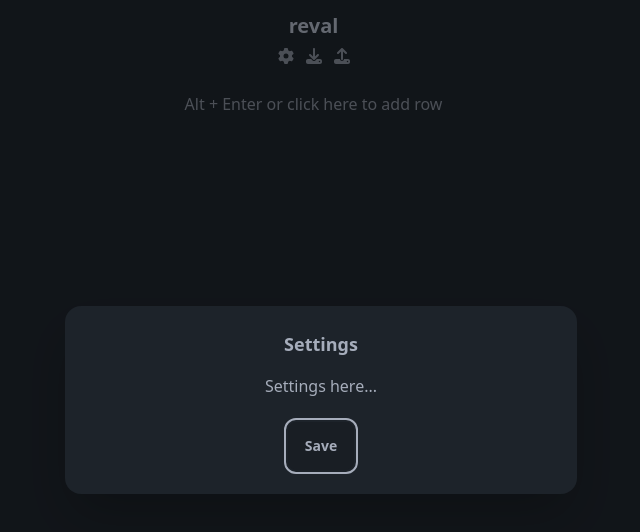
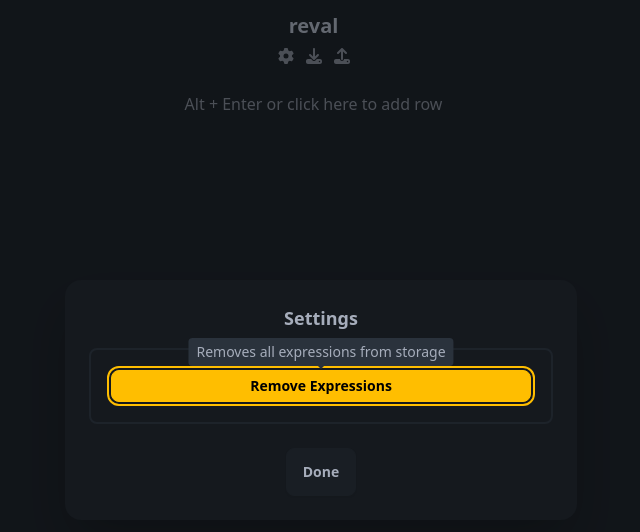
Before and after one commit to TheWilley/reval, a React (Vite) app: page / in a window 1280 px wide. Both pictures are taken after a click on the icon 612 px from the left and 56 px from the top of the page. Shown: the top 532 px of the page, without its empty margins (319-959 px from the left). Built offline with nearby package versions, Linux system fonts and the light colour scheme.

Commit message:
feat: added button to remove all expressions

```diff
--- a/src/components/Settings.tsx
+++ b/src/components/Settings.tsx
@@ -1,7 +1,10 @@
 import { faCog } from '@fortawesome/free-solid-svg-icons';
 import { FontAwesomeIcon } from '@fortawesome/react-fontawesome';
+import useSettings from '../hooks/useSettings';
 
 function Settings() {
+  const [removeExpressions] = useSettings();
+
   return (
     <>
       <FontAwesomeIcon
@@ -12,12 +15,24 @@ function Settings() {
         className='cursor-pointer opacity-70 hover:opacity-100'
       />
       <dialog id='my_modal_1' className='modal'>
-        <div className='modal-box'>
+        <div className='modal-box bg-base-300'>
           <h3 className='mb-4 text-lg font-bold'>Settings</h3>
-          <div>Settings here...</div>
+          <div className='flex items-center justify-center rounded-lg border-2 border-base-100 p-5'>
+            <div
+              className='tooltip w-full'
+              data-tip='Removes all expressions from storage'
+            >
+              <button
+                className='btn btn-warning btn-sm w-full'
+                onClick={removeExpressions}
+              >
+                Remove Expressions
+              </button>
+            </div>
+          </div>
           <div className='modal-action flex justify-center'>
             <form method='dialog'>
-              <button className='btn'>Save</button>
+              <button className='btn'>Done</button>
             </form>
           </div>
         </div>
--- /dev/null
+++ b/src/hooks/useSettings.ts
@@ -0,0 +1,10 @@
+export default function useSettings() {
+  const removeExpressions = () => {
+    if (confirm('Are you sure you want to remove all expressions?')) {
+      localStorage.clear();
+      location.reload();
+    }
+  };
+
+  return [removeExpressions] as const;
+}
```
